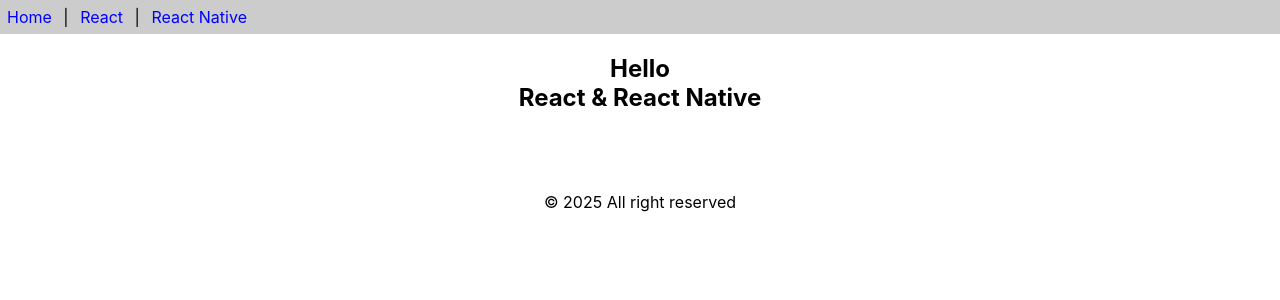
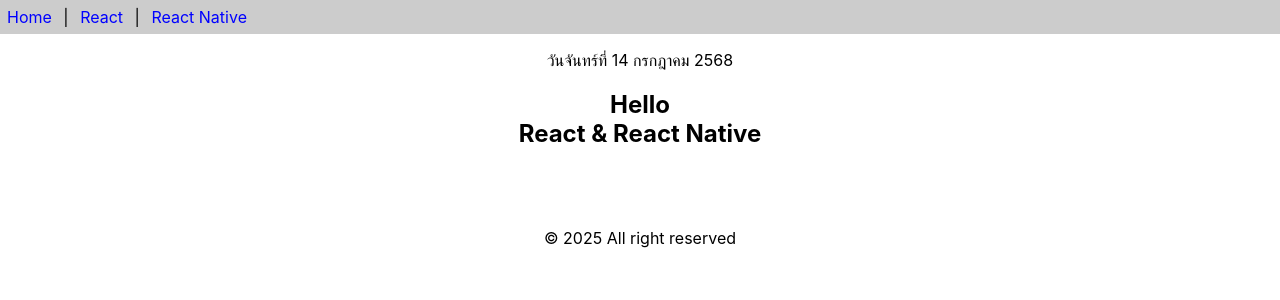
Before and after one commit to phollakrit/app1_EnetC_68, a React (Create React App) app: page / in a window 1280 px wide. Shown: the top 300 px of the page. Built offline with nearby package versions, Linux system fonts and the light colour scheme.

Commit message:
Class Components

```diff
--- a/src/App.js
+++ b/src/App.js
@@ -1,11 +1,17 @@
 import React from 'react'
 import { Content, Footer, Header } from './func-components';
+import Calendar from './class-components';
 
 
 
 function App() {
   return (
-    [<Header/>,<Content/>,<Footer/>]
+    <>
+      <Header/>
+      <p><center><Calendar/></center></p>
+      <Content/>
+      <Footer/>
+    </>
   )
 
 }
--- /dev/null
+++ b/src/class-components.js
@@ -0,0 +1,22 @@
+import React, { Component } from 'react'
+
+export default class Calendar extends Component {
+    getDate(){
+        const dayNames=['อาทิตย์','จันทร์','อังคาร','พุธ','พฤหัสบดี',
+            'ศุกร์','เสาร์']
+        const monthNames=['มกราคม','กุมภาพันธ์','มีนาคม','เมษายน',
+            'พฤษภาคม','มิถุนายน','กรกฎาคม','สิงหาคม','กันยายน','ตุลาคม',
+            'พฤศจิกายน','ธันวาคม']
+        const date=new Date()
+        const weekDay=dayNames[date.getDay()]
+        const day=date.getDate()
+        const month=monthNames[date.getMonth()]
+        const year=date.getFullYear()+543
+        return `วัน${weekDay}ที่ ${day} ${month} ${year}`
+    }
+  render() {
+    return (
+      <div>{this.getDate()}</div>
+    )
+  }
+}
```
